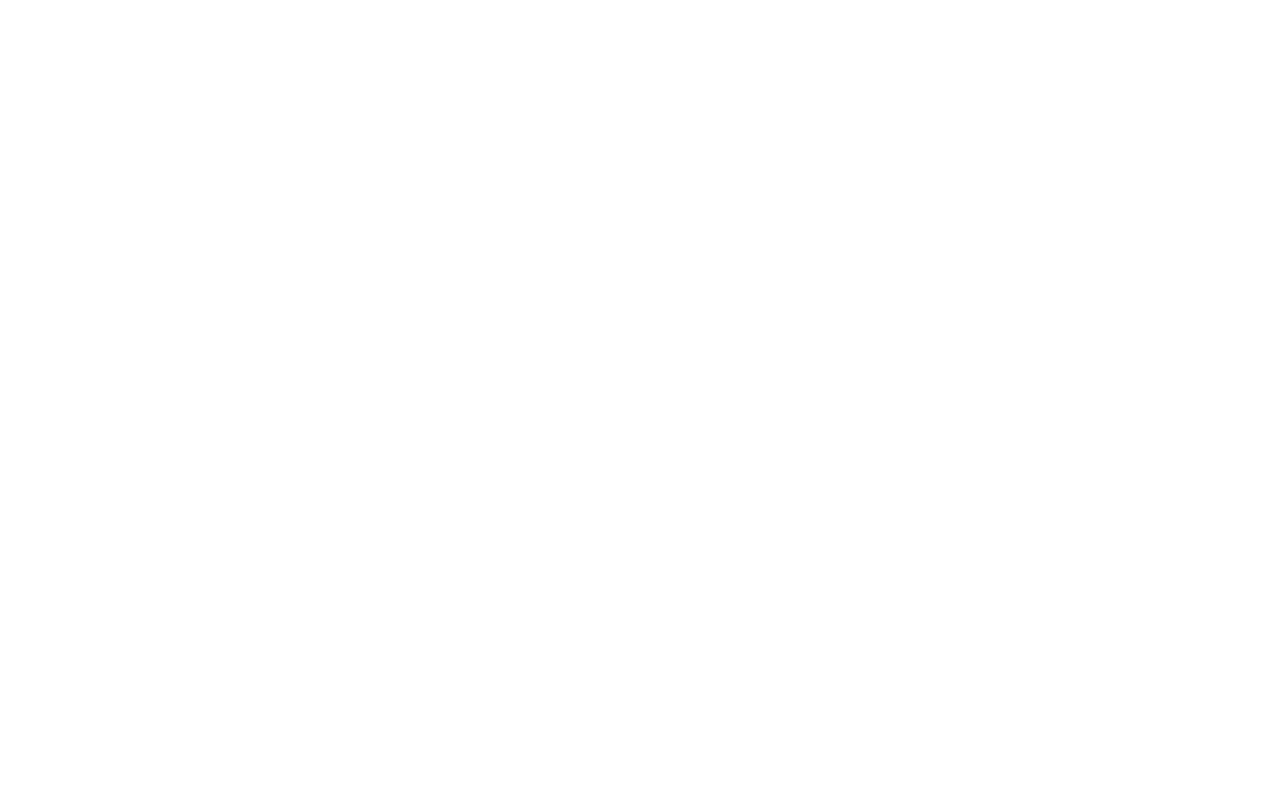
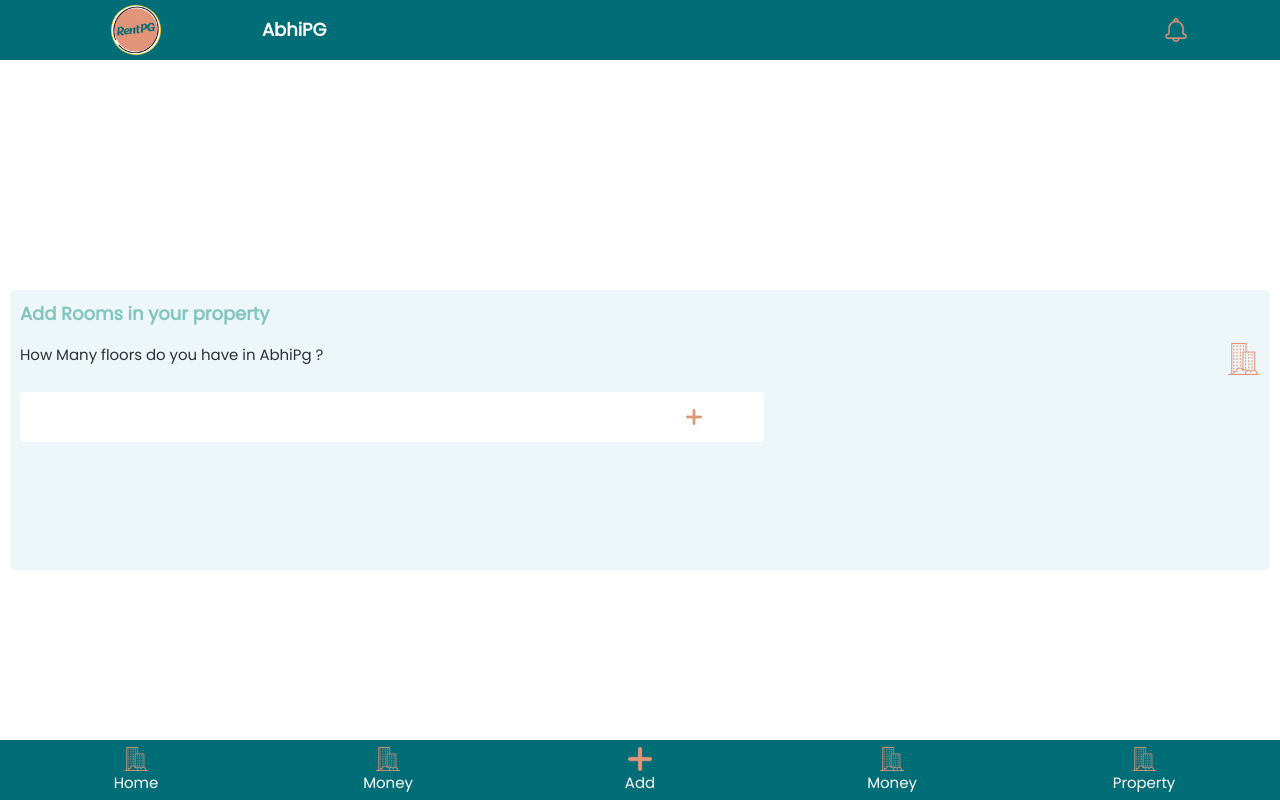
Before and after one commit to codeWithJooy/RentPg, a React (Create React App) app in the folder frontend/: page /property in a window 1280 px wide. Built offline with nearby package versions, Linux system fonts and the light colour scheme.

Commit message:
Property Page added

```diff
--- a/frontend/src/App.js
+++ b/frontend/src/App.js
@@ -2,12 +2,14 @@
 import "./App.css";
 
 import Home from "./Pages/Home/Home";
+import Property from "./Pages/Property/Propert";
 
 const App = () => {
   return (
     <BrowserRouter>
       <Switch>
         <Route path="/home" component={Home} />
+        <Route path="/property" component={Property} />
       </Switch>
     </BrowserRouter>
   );
--- a/frontend/src/Components/Home/Highlights/Highlights.css
+++ b/frontend/src/Components/Home/Highlights/Highlights.css
@@ -7,7 +7,7 @@
 .highlightTitle {
   width: 100%;
   font-size: 18px;
-  color: #8375be;
+  color: #83c5be;
   font-weight: bold;
   margin-bottom: 15px;
 }
--- a/frontend/src/Components/Home/Quick/Quick.css
+++ b/frontend/src/Components/Home/Quick/Quick.css
@@ -8,7 +8,7 @@
 .quickTitle {
   width: 100%;
   font-size: 18px;
-  color: #8375be;
+  color: #83c5be;
   font-weight: bold;
   margin-bottom: 15px;
 }
--- /dev/null
+++ b/frontend/src/Pages/Property/Propert.js
@@ -0,0 +1,34 @@
+import React from "react";
+import "./Property.css";
+import Header from "../../Components/Header/Header";
+import Footer from "../../Components/Footer/Footer";
+
+const Property = () => {
+  return (
+    <div className="propertyHome">
+      <Header />
+      <div className="propertyContainer">
+        <div className="propertyTitle">
+          <p>Add Rooms in your property</p>
+        </div>
+        <div className="propertyNumber">
+          <div className="propertyDetails">
+            <div className="detailsTitle">
+              <p>How Many floors do you have in AbhiPg ?</p>
+            </div>
+            <div className="propertyDetailsInput">
+              <input type="text" />
+              <img src="Assets/Footer/plus.png" />
+            </div>
+          </div>
+          <div className="propertyIcon">
+            <img src="Assets/Footer/apartment.png" />
+          </div>
+        </div>
+      </div>
+      <Footer />
+    </div>
+  );
+};
+
+export default Property;
--- /dev/null
+++ b/frontend/src/Pages/Property/Property.css
@@ -0,0 +1,66 @@
+.propertyHome {
+  width: 100%;
+  height: 100vh;
+  display: flex;
+  flex-wrap: wrap;
+  overflow: hidden;
+  align-items: flex-start;
+  justify-content: flex-start;
+  position: relative;
+  z-index: 1;
+}
+.propertyContainer {
+  width: 100%;
+  height: 35vh;
+  background-color: #edf6f9;
+  margin: 0px 10px;
+  border-radius: 5px;
+  padding: 10px;
+  overflow-y: scroll;
+  overflow-x: hidden;
+  z-index: 12;
+}
+.homeContainer::-webkit-scrollbar {
+  display: none;
+}
+.propertyTitle {
+  width: 100%;
+  font-size: 18px;
+  color: #83c5be;
+  font-weight: bold;
+  margin-bottom: 15px;
+}
+.propertyNumber {
+  width: 100%;
+  display: flex;
+  flex-wrap: wrap;
+  align-items: flex-start;
+  justify-content: space-between;
+}
+.propertyDetails {
+  width: 60%;
+}
+.propertyDetailsInput {
+  padding: 10px 5px;
+  background: #fff;
+  display: flex;
+  flex-wrap: wrap;
+  align-items: center;
+  justify-content: flex-start;
+  border-radius: 5px;
+  margin-top: 25px;
+}
+.propertyDetailsInput input {
+  width: 90%;
+  height: 30px;
+  border: none;
+  outline: none;
+}
+.propertyDetailsInput img {
+  width: 10%;
+  height: 16px;
+  width: 16px;
+}
+.propertyicon {
+  width: 40%;
+}
```
Also changed, not shown: frontend/src/Pages/Splash/Splash.js (added).
